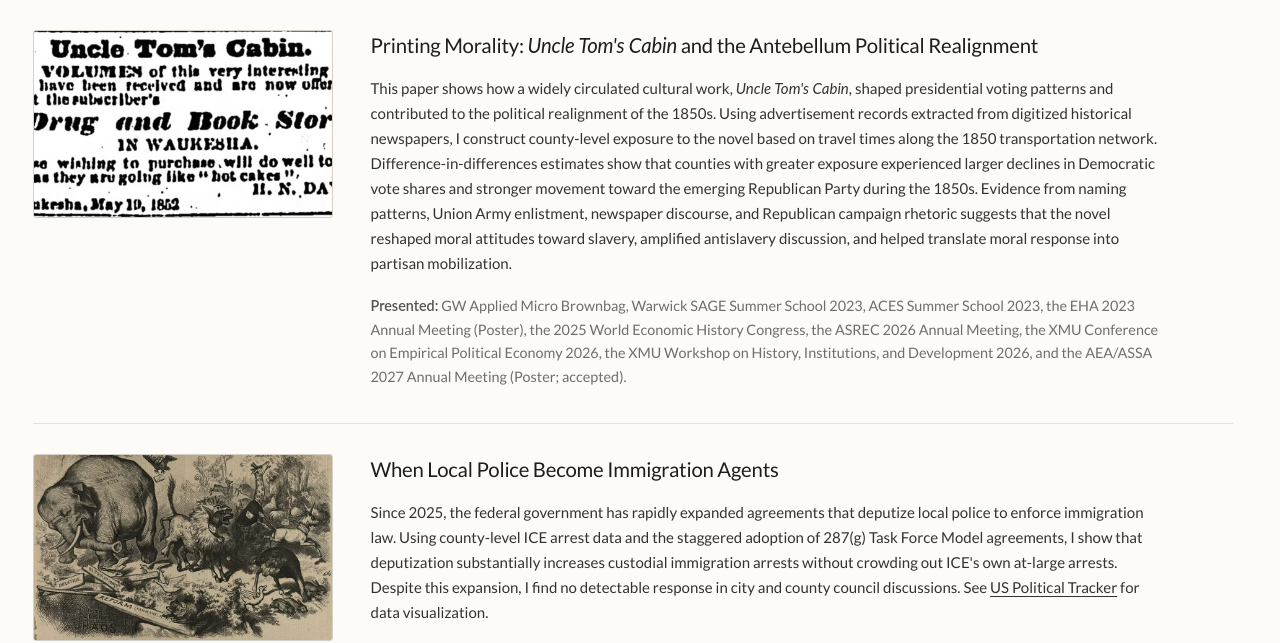
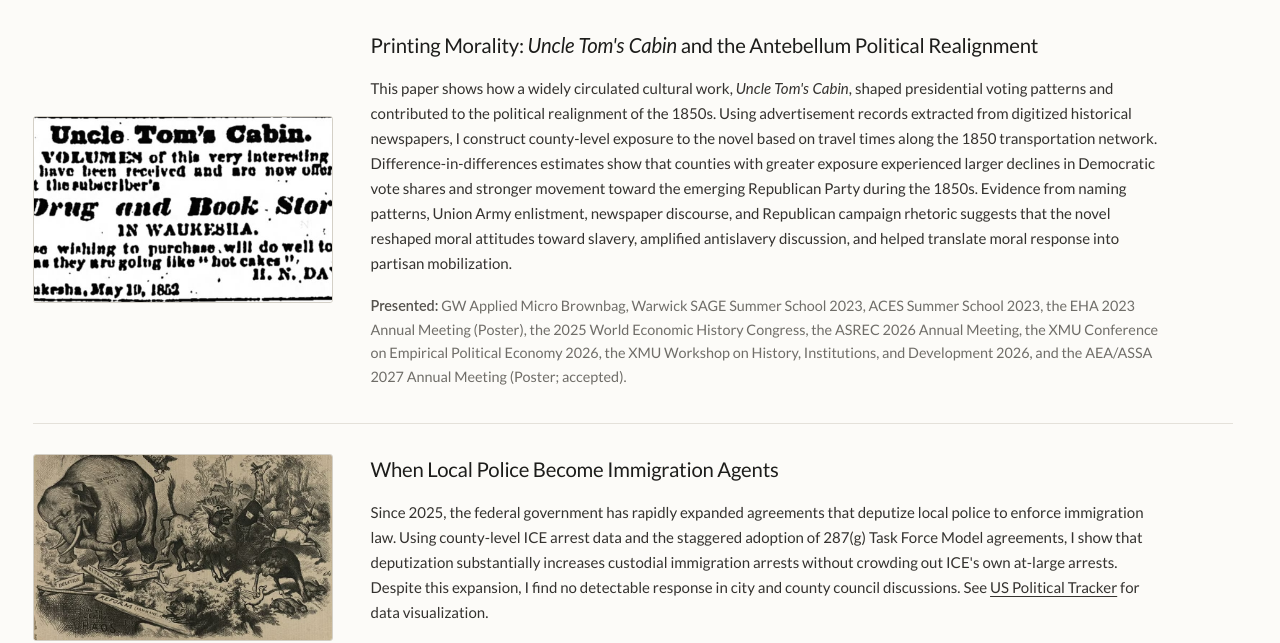
Before and after one commit to exu-econ/exu-econ.github.io, a plain HTML site: page research.html in a window 1280 px wide. Shown: the part 173-816 px from the top of the page. Drawn offline with Linux system fonts and the light colour scheme.

Commit message:
Vertically center Uncle Tom card image

```diff
--- a/research.html
+++ b/research.html
@@ -25,7 +25,7 @@
     <section class="research-section">
       <h1>Working Papers</h1>
 
-      <article class="paper-card">
+      <article class="paper-card paper-card--center-image">
         <div class="paper-image">
           <img
             src="images/uncle_tom.jpg"
--- a/style.css
+++ b/style.css
@@ -218,6 +218,10 @@ a {
   width: 100%;
 }
 
+.paper-card--center-image .paper-image {
+  align-self: center;
+}
+
 .paper-image img {
   display: block;
   width: 100%;
```
